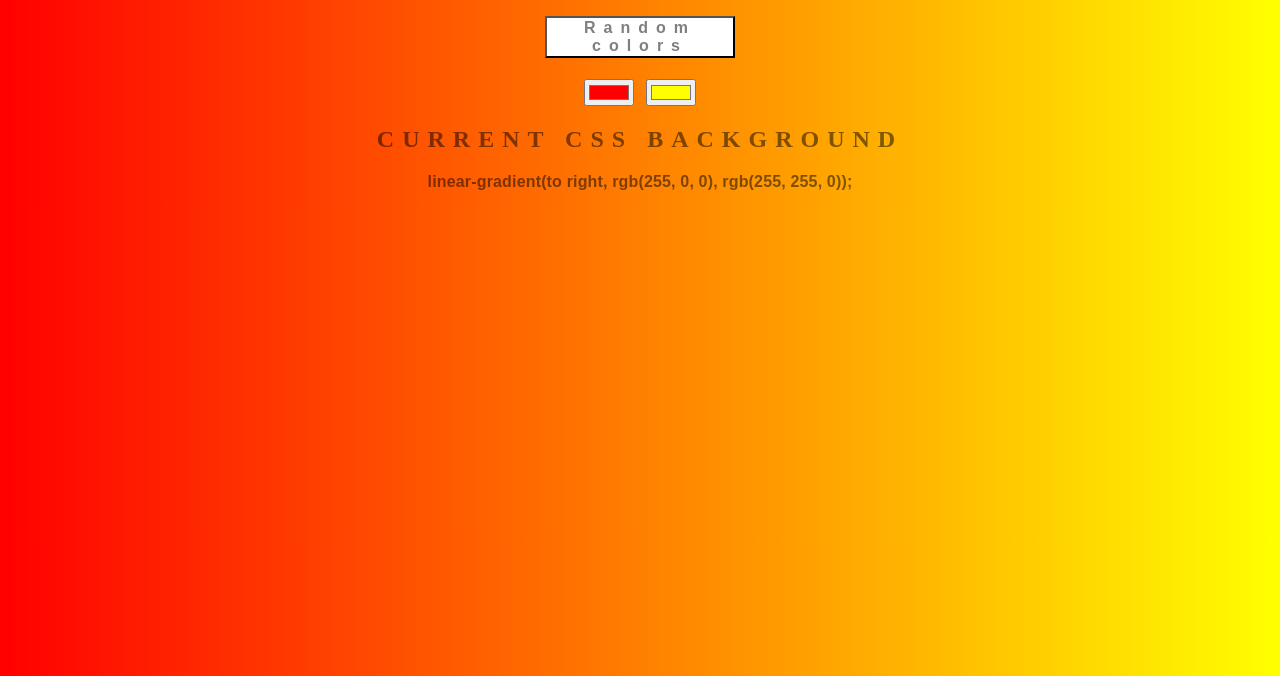
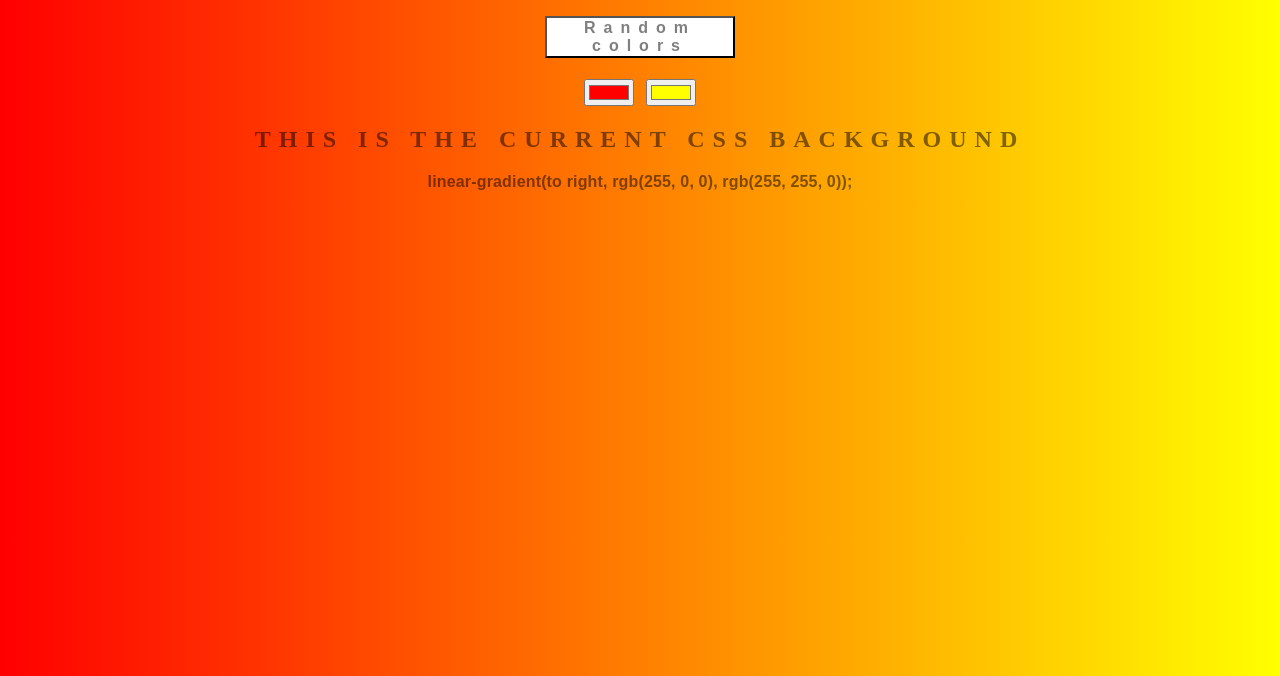
Before and after one commit to AlexCostoiu/backgroud-generator, a plain HTML site: page index.html in a window 1280 px wide. Shown: the part 124-800 px from the top of the page. Drawn offline with Linux system fonts and the light colour scheme.

Commit message:
Changing Text

```diff
--- a/index.html
+++ b/index.html
@@ -11,7 +11,7 @@
 	<h4></h4>
 	<input class="color1" type="color" name="color1" value="#00ff00">
 	<input class="color2" type="color" name="color2" value="#ff0000">
-	<h2>Current CSS Background</h2>
+	<h2>This Is The Current CSS Background</h2>
 	<h3></h3>
 	<script type="text/javascript" src="script.js"></script>
 </body>
```
